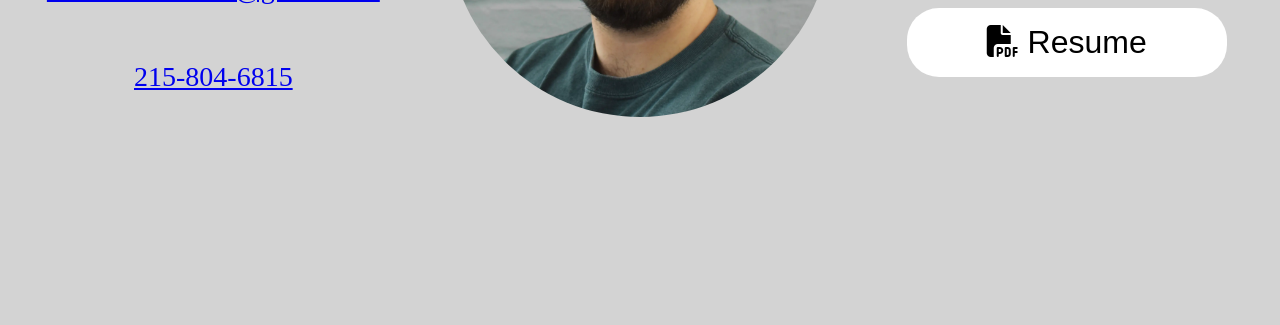
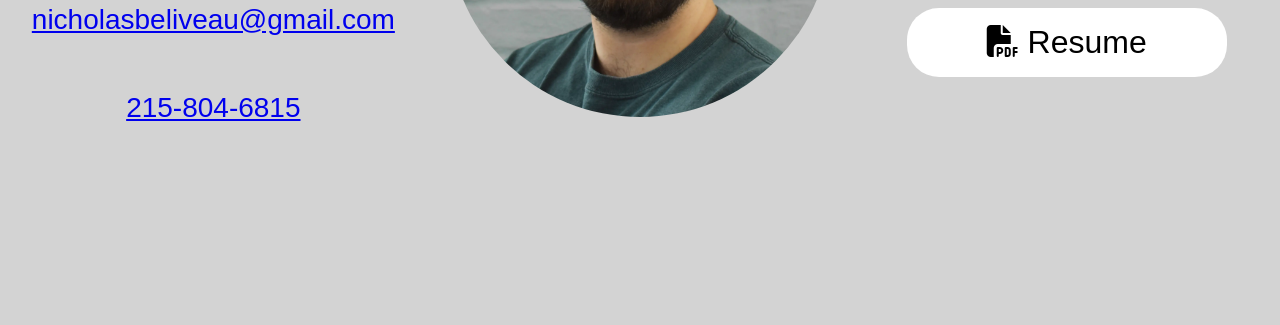
Before and after one commit to nicholasbeliveau/nicholasbeliveau.github.io, a plain HTML site: page index.html in a window 1280 px wide. Shown: the part 475-800 px from the top of the page. Drawn offline with Linux system fonts and the light colour scheme.

Commit message:
Update font-family to have a consistent font for the body and buttons

```diff
--- a/main.css
+++ b/main.css
@@ -3,6 +3,10 @@ html, body {
   margin: 0;
   padding: 0;
   background-color: lightgrey;
+}
+
+body, .button {
+  font-family:Arial, Helvetica, sans-serif;
 }
 
 .row {
```
